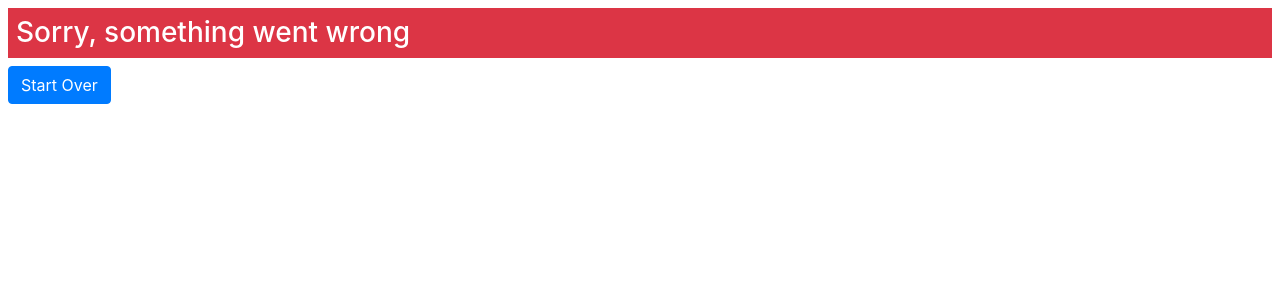
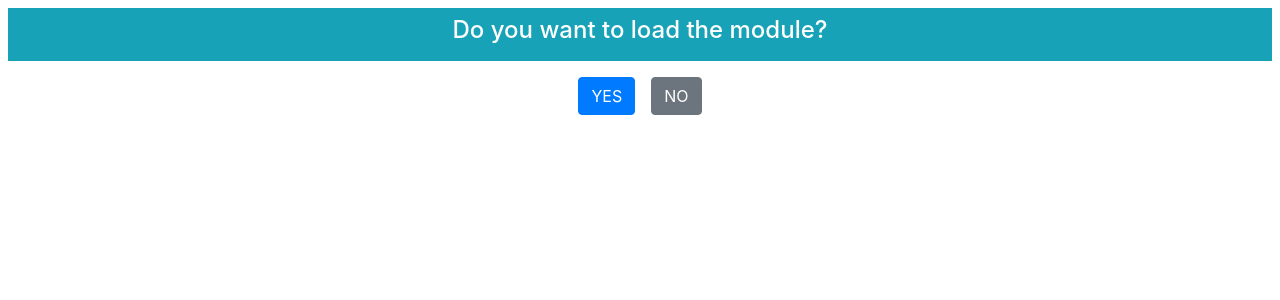
Before and after one commit to AhmedHafez1/Products-Pro, an Angular app: page /ondemand in a window 1280 px wide. Shown: the top 300 px of the page. Built offline with nearby package versions, Linux system fonts and the light colour scheme.

Commit message:
Adding the Dynamic/Lazy Loaded Module

```diff
--- a/src/app/app.routing.ts
+++ b/src/app/app.routing.ts
@@ -1,3 +1,4 @@
+import { LoadGuard } from './load.guard';
 import { UnsavedGuard } from './core/unsaved.guard';
 import { TermsGuard } from './terms.guard';
 import { CategoryCountComponent } from './core/categoryCount.component';
@@ -15,6 +16,12 @@ const childRoutes: Routes = [
 ];
 
 const routes: Routes = [
+  {
+    path: 'ondemand',
+    loadChildren: () =>
+      import('./ondemand/ondemand.module').then((m) => m.OndemandModule),
+    canLoad: [LoadGuard],
+  },
   {
     path: 'form/:mode/:id',
     component: FormComponent,
--- a/src/app/core/table.component.html
+++ b/src/app/core/table.component.html
@@ -73,4 +73,8 @@
   <button class="btn btn-danger m-1" routerLink="/does/not/exist">
     Generate Routing Error
   </button>
+  <button class="btn btn-secondary m-2" routerLink="/ondemand">Normal</button>
+  <button class="btn btn-secondary m-2" routerLink="/ondemand/swap">
+    Swap
+  </button>
 </div>
--- /dev/null
+++ b/src/app/load.guard.ts
@@ -0,0 +1,39 @@
+import { Route, Router } from '@angular/router';
+import { MessageService } from './messages/message.service';
+import { Injectable } from '@angular/core';
+import { Message } from './messages/message.model';
+
+@Injectable()
+export class LoadGuard {
+  private loaded = false;
+
+  constructor(private messages: MessageService, private router: Router) {}
+
+  canLoad(route: Route): Promise<boolean> | boolean {
+    return (
+      this.loaded ||
+      new Promise((resolve, reject) => {
+        let responses: [string, () => void][] = [
+          [
+            'YES',
+            () => {
+              this.loaded = true;
+              resolve(true);
+            },
+          ],
+          [
+            'NO',
+            () => {
+              this.router.navigateByUrl(this.router.url);
+              resolve(false);
+            },
+          ],
+        ];
+
+        this.messages.reportMessage(
+          new Message('Do you want to load the module?', false, responses)
+        );
+      })
+    );
+  }
+}
--- /dev/null
+++ b/src/app/ondemand/first.component.ts
@@ -0,0 +1,6 @@
+import { Component } from '@angular/core';
+@Component({
+  selector: 'first',
+  template: `<div class="bg-primary text-white p-2">First Component</div>`,
+})
+export class FirstComponent {}
--- /dev/null
+++ b/src/app/ondemand/ondemand.component.html
@@ -0,0 +1,17 @@
+<div class="bg-primary text-white p-2">This is the ondemand component</div>
+<div class="container-fluid">
+  <div class="row">
+    <div class="col-12 p-2">
+      <router-outlet></router-outlet>
+    </div>
+  </div>
+  <div class="row">
+    <div class="col-6 p-2">
+      <router-outlet name="left"></router-outlet>
+    </div>
+    <div class="col-6 p-2">
+      <router-outlet name="right"></router-outlet>
+    </div>
+  </div>
+</div>
+<button class="btn btn-primary m-2" routerLink="/">Back</button>
--- /dev/null
+++ b/src/app/ondemand/ondemand.component.ts
@@ -0,0 +1,6 @@
+import { Component } from "@angular/core";
+@Component({
+selector: "ondemand",
+templateUrl: "ondemand.component.html"
+})
+export class OndemandComponent { }
--- /dev/null
+++ b/src/app/ondemand/ondemand.module.ts
@@ -0,0 +1,38 @@
+import { FirstComponent } from './first.component';
+import { NgModule } from '@angular/core';
+import { CommonModule } from '@angular/common';
+import { OndemandComponent } from './ondemand.component';
+import { Routes, RouterModule } from '@angular/router';
+import { SecondComponent } from './second.component';
+
+let routes = RouterModule.forChild([
+  {
+    path: '',
+    component: OndemandComponent,
+    children: [
+      {
+        path: '',
+        children: [
+          { outlet: 'primary', path: '', component: FirstComponent },
+          { outlet: 'right', path: '', component: SecondComponent },
+          { outlet: 'left', path: '', component: SecondComponent },
+        ],
+      },
+      {
+        path: 'swap',
+        children: [
+          { outlet: 'primary', path: '', component: SecondComponent },
+          { outlet: 'right', path: '', component: FirstComponent },
+          { outlet: 'left', path: '', component: FirstComponent },
+        ],
+      },
+    ],
+  },
+]);
+
+@NgModule({
+  imports: [CommonModule, routes],
+  declarations: [OndemandComponent, FirstComponent, SecondComponent],
+  exports: [OndemandComponent],
+})
+export class OndemandModule {}
--- /dev/null
+++ b/src/app/ondemand/second.component.ts
@@ -0,0 +1,7 @@
+import { Component } from "@angular/core";
+
+@Component({
+selector: "second",
+template: `<div class="bg-info text-white p-2">Second Component</div>`
+})
+export class SecondComponent { }
```
Also changed, not shown: src/app/app.module.ts (+4 -10 lines).
